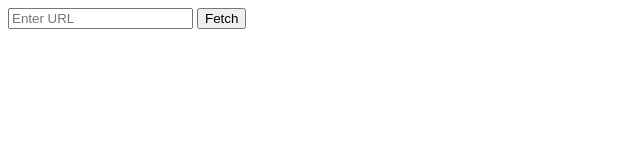
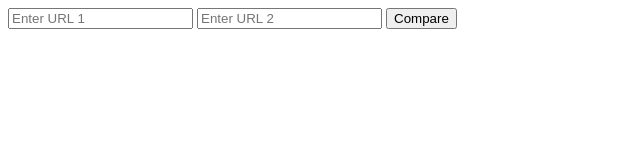
Before and after one commit to mrdc48/cralwpagedata, a plain HTML site: page index.html in a window 1280 px wide. Shown: the whole page, without its empty margins (0-640 px from the left). Drawn offline with Linux system fonts and the light colour scheme.

Commit message:
Update index.html

```diff
--- a/index.html
+++ b/index.html
@@ -1,27 +1,55 @@
 <!DOCTYPE html>
 <html>
 <head>
-  <title>Simple Web Crawler</title>
+  <title>Web Page Crawler and Comparator</title>
 </head>
 <body>
-  <input type="text" id="urlInput" placeholder="Enter URL">
-  <button onclick="fetchPage()">Fetch</button>
+  <input type="text" id="urlInput1" placeholder="Enter URL 1">
+  <input type="text" id="urlInput2" placeholder="Enter URL 2">
+  <button onclick="comparePages()">Compare</button>
   <div id="result"></div>
 
   <script>
-    function fetchPage() {
-      const url = document.getElementById('urlInput').value;
+    async function comparePages() {
+      const url1 = document.getElementById('urlInput1').value;
+      const url2 = document.getElementById('urlInput2').value;
 
-      fetch(url)
-        .then(response => response.text())
-        .then(data => {
-          document.getElementById('result').innerHTML = data;
-        })
-        .catch(error => {
-          console.error('Error:',
- error);
-          document.getElementById('result').innerHTML = 'An error occurred.';
-        });
+      try {
+        const [response1, response2] = await Promise.all([
+          fetch(url1),
+          fetch(url2)
+        ]);
+
+        const [text1, text2] = await Promise.all([
+          response1.text(),
+          response2.text()
+        ]);
+
+        // Basic comparison: Check for exact match
+        const isExactMatch = text1 === text2;
+
+        // More advanced comparison: Compare specific elements (e.g., titles, headings)
+        // You can use a library like Cheerio for more precise parsing and comparison
+        // Here's a simplified example using plain JavaScript:
+        const parser = new DOMParser();
+        const doc1 = parser.parseFromString(text1, 'text/html');
+        const doc2 = parser.parseFromString(text2, 'text/html');
+
+        const title1 = doc1.querySelector('title').textContent;
+        const title2 = doc2.querySelector('title').textContent;
+
+        const isTitleMatch = title1 === title2;
+
+        // Display the comparison results
+        document.getElementById('result').innerHTML = `
+          <h2>Comparison Result:</h2>
+          <p>Exact Match: ${isExactMatch ? 'Yes' : 'No'}</p>
+          <p>Title Match: ${isTitleMatch ? 'Yes' : 'No'}</p>
+          `;
+      } catch (error) {
+        console.error('Error:', error);
+        document.getElementById('result').innerHTML = 'An error occurred.';
+      }
     }
   </script>
 </body>
```
